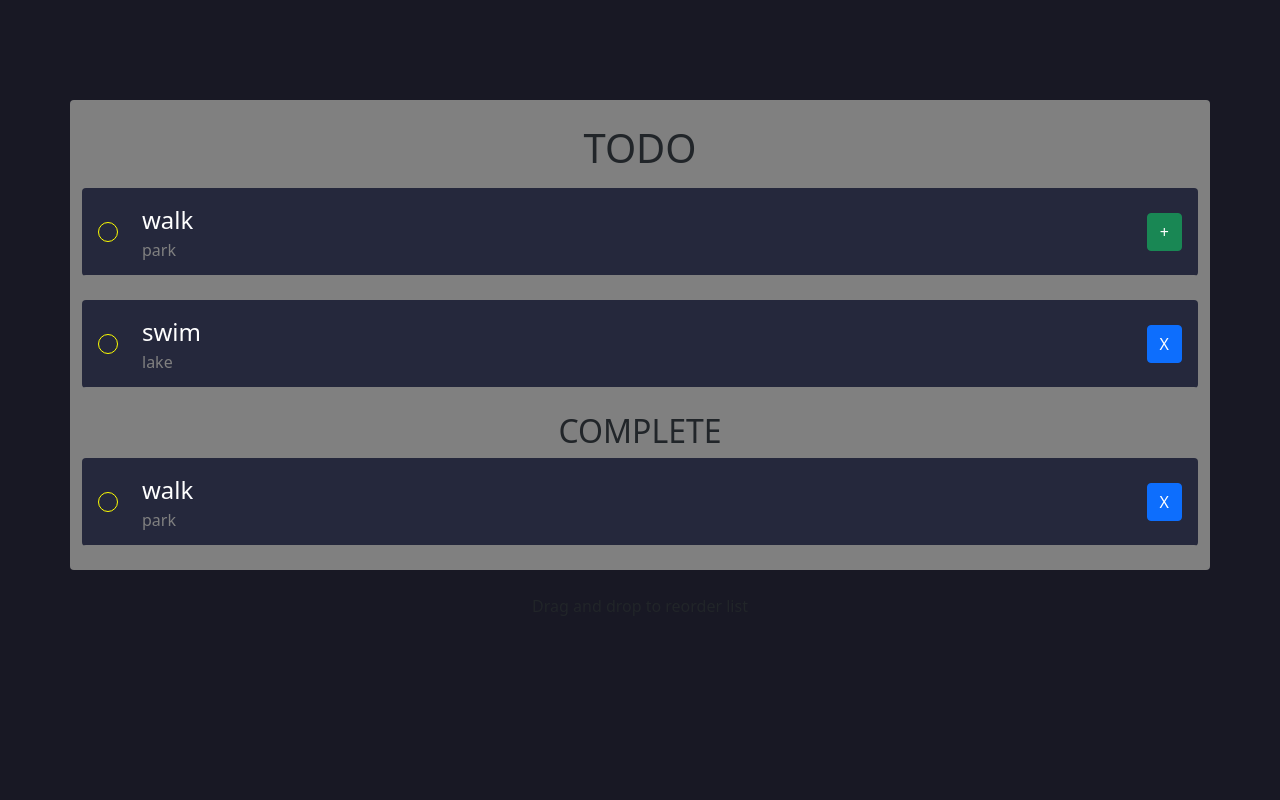
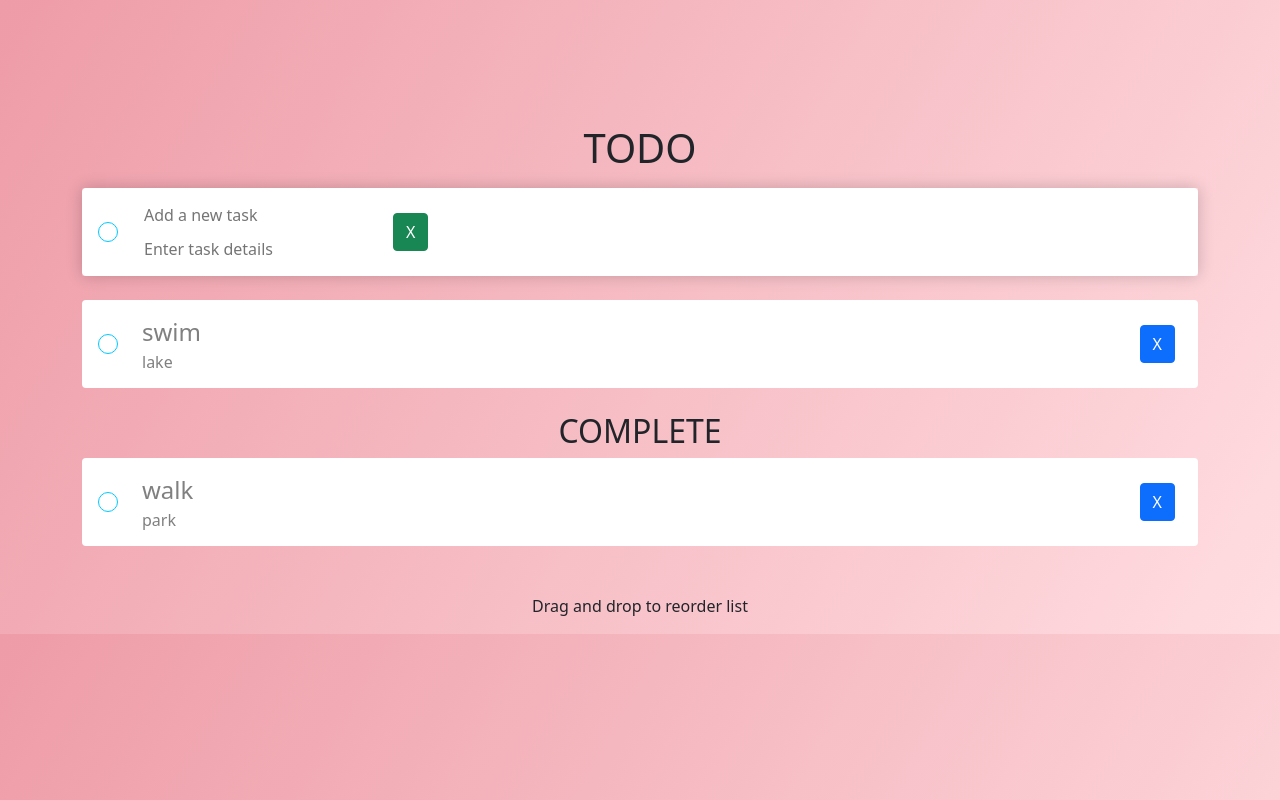
Before and after one commit to cdrmr18/to-do-app, a plain HTML site: page index.html in a window 1280 px wide. Drawn offline with nearby package versions, Linux system fonts and the light colour scheme.

Commit message:
updating color theme and element structures

```diff
--- a/index.html
+++ b/index.html
@@ -25,47 +25,29 @@
             <h1 class="text-center">TODO</h1>
         </header>
 
-
         <!-- add new task to the to do list -->
-        <div class="to-dos-container">
-            <!-- to do list conatainer -->
-            <div class="to-do-list-items mt-3 mb-4">
-                <div class="individual-task-container">
-                    <div class="todo-item-container">
-                        <div class="check" onclick="markComplete(event)"></div>
-                        <!-- <div class="tasks-container"> -->
-                        <div class="task-full-info">
-                            <div class="task-details">
-                                <div class="todo-item">
-                                    walk
+        <div class="add-task-main-container">
+            <div class="new-task-item mt-3 mb-4">
+                <div class="add-new-task-container">
+                    <form action="">
+                        <div class="input-todo-container">
+                            <div class="check"></div>
+                            <div class="task-input-container">
+                                <div class="task-details">
+                                        <input id="user-input-title" type="text" placeholder="Add a new task" onkeyup="onEnter(event)">
+                                </div>
+                                <div class="task-description">
+                                    <input id="user-input-details" class="mt-2" type="text" placeholder="Enter task details" onkeyup="onEnter(event)">
                                 </div>
                             </div>
-                            <div class="task-description">
-                                park
-                            </div>
                         </div>
-                    </div>
-                    <div class="delete-item" onclick="deleteTask(event)">
-                        <button class="btn btn-success" type="submit">+</button>
-                    </div>
+                        <div>
+                            <button class="btn btn-success" type="submit">X</button>
+                        </div>
+                    </form>
                 </div>
             </div>
         </div>
-        <!-- <div class="input-todo mt-4">
-            <div class="check"></div>
-            <form action="" onsubmit="createTask()">
-                <div class="ask-full-info">
-                    <div class="task-details">
-                        <input id="user-input-title" type="text" placeholder="Add a new task" onkeyup="onEnter(event)">
-                    </div>
-                    <div class="task-description">
-                        <input id="user-input-details" class="mt-2" type="text" placeholder="Enter task details"
-                            onkeyup="onEnter(event)">
-                    </div>
-                </div>
-                <button class="btn btn-success" type="submit">+</button>
-            </form>
-        </div> -->
 
         <div class="to-dos-container">
             <!-- to do list conatainer -->
@@ -74,7 +56,6 @@
                 <div class="individual-task-container">
                     <div class="todo-item-container">
                         <div class="check" onclick="markComplete(event)"></div>
-                        <!-- <div class="tasks-container"> -->
                         <div class="task-full-info">
                             <div class="task-details">
                                 <div class="todo-item">
@@ -99,7 +80,6 @@
                 <div class="individual-task-container">
                     <div class="todo-item-container">
                         <div class="check" onclick="markComplete(event)"></div>
-                        <!-- <div class="tasks-container"> -->
                         <div class="task-full-info">
                             <div class="task-details">
                                 <div class="todo-item">
--- a/style.css
+++ b/style.css
@@ -1,57 +1,44 @@
 /* main styles */
 body {
-  background: #181824 !important;
+  /* background: #181824 !important; */
+  background-repeat: no-repeat;
+  background: linear-gradient(120deg, #ee9ca7, #ffdde1) !important;
 }
 form {
   display: flex;
+  align-items: center;
 }
-/* class styles */
+
+/* class & id styles */
+.add-new-task-container {
+  justify-content: space-between;
+  box-shadow: 0 0 15px rgba(0, 0, 0, 0.2);
+}
+.add-new-task-container,
+.individual-task-container {
+  /* border-bottom: 1px solid gray; */
+  display: flex;
+  align-items: center;
+  height: 88px;
+}
 .check {
   height: 20px;
   width: 20px;
   border-radius: 50%;
-  border: 1px solid yellow;
+  border: 1px solid #00c9ff;
   margin-right: 24px;
 }
 .complete {
-  background-color: green;
+  background: linear-gradient(120deg, #00c9ff, #92fe9d);
 }
 
 .container {
-  background-color: grey;
   max-width: 80%;
   margin-top: 100px;
   border-radius: 4px;
 }
 .delete-item {
-  padding-right: 16px;
-}
-.individual-task-container {
-  border-bottom: 1px solid gray;
-  display: flex;
-  align-items: center;
-}
-.input-details {
-  display: flex;
-}
-.input-todo,
-.individual-task-container {
-  height: 88px;
-  justify-content: space-evenly;
-}
-.input-todo input {
-  flex: 1;
-  background-color: transparent;
-  border: none;
-  color: white;
-}
-
-.input-todo input {
-  outline: none;
-}
-
-.tasks-container {
-  display: flex;
+  padding-right: 23px;
 }
 
 .task-description {
@@ -68,7 +55,6 @@ form {
   font-size: 24px;
 }
 .to-do-list-items,
-.input-todo,
 #complete-tasks {
   border-radius: 4px;
   overflow: hidden;
@@ -77,23 +63,28 @@ form {
   height: 56px;
 }
 .todo-item-container,
-.input-todo {
+.input-todo-container {
   display: flex;
   align-items: center;
-  background-color: #25283c;
+  background-color: white;
   padding: 0px 16px;
   width: 100%;
 }
 
 .to-do-list-items,
+.new-task-item,
 #complete-tasks {
-  background-color: #25283c;
+  background-color: white;
   width: 100%;
-  color: white;
+  color: gray;
   border-radius: 4px;
 }
 
-.user-input {
-  display: flex;
-  flex-grow: 1;
+#user-input-title,
+#user-input-details {
+  flex: 1;
+  background-color: transparent;
+  border: none;
+  color: white;
+  outline: none;
 }
```
